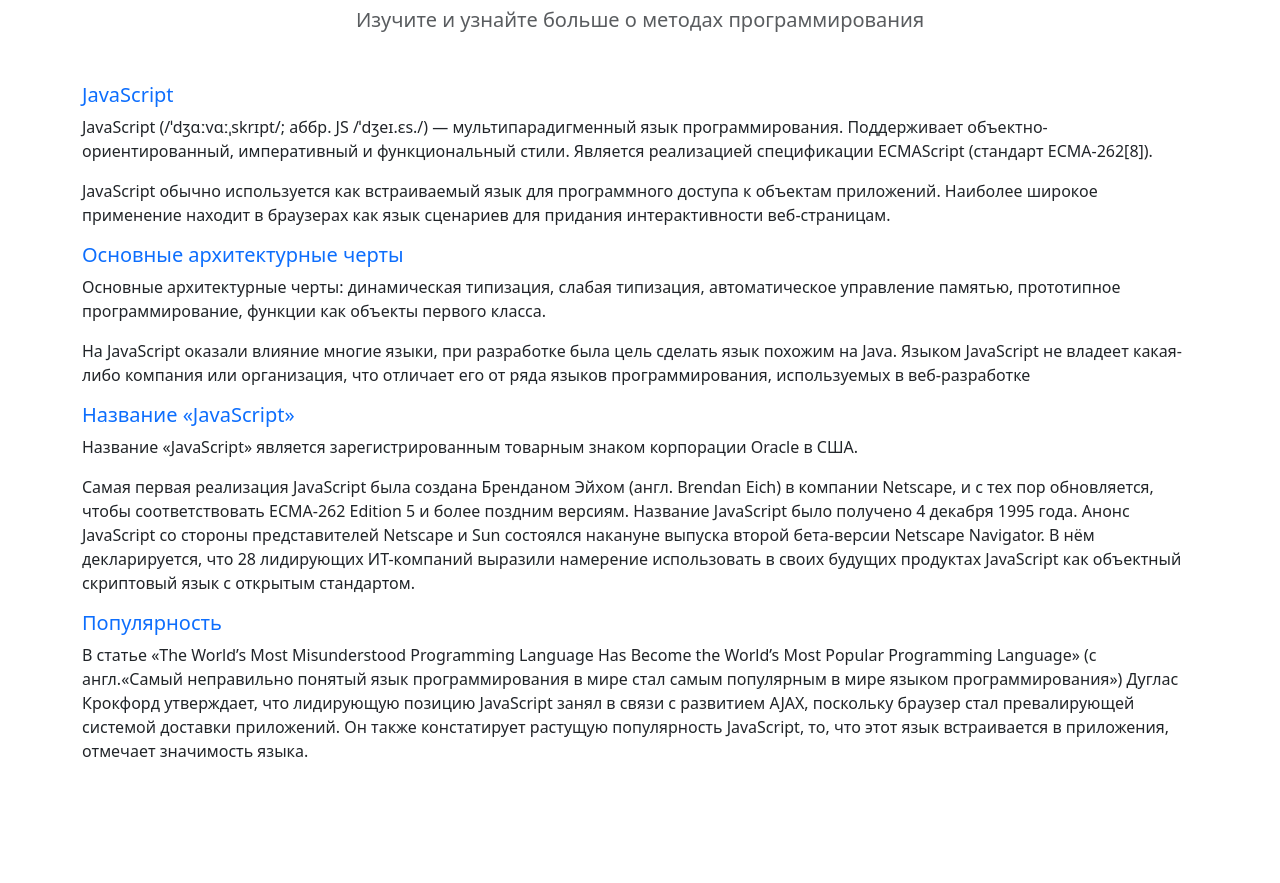
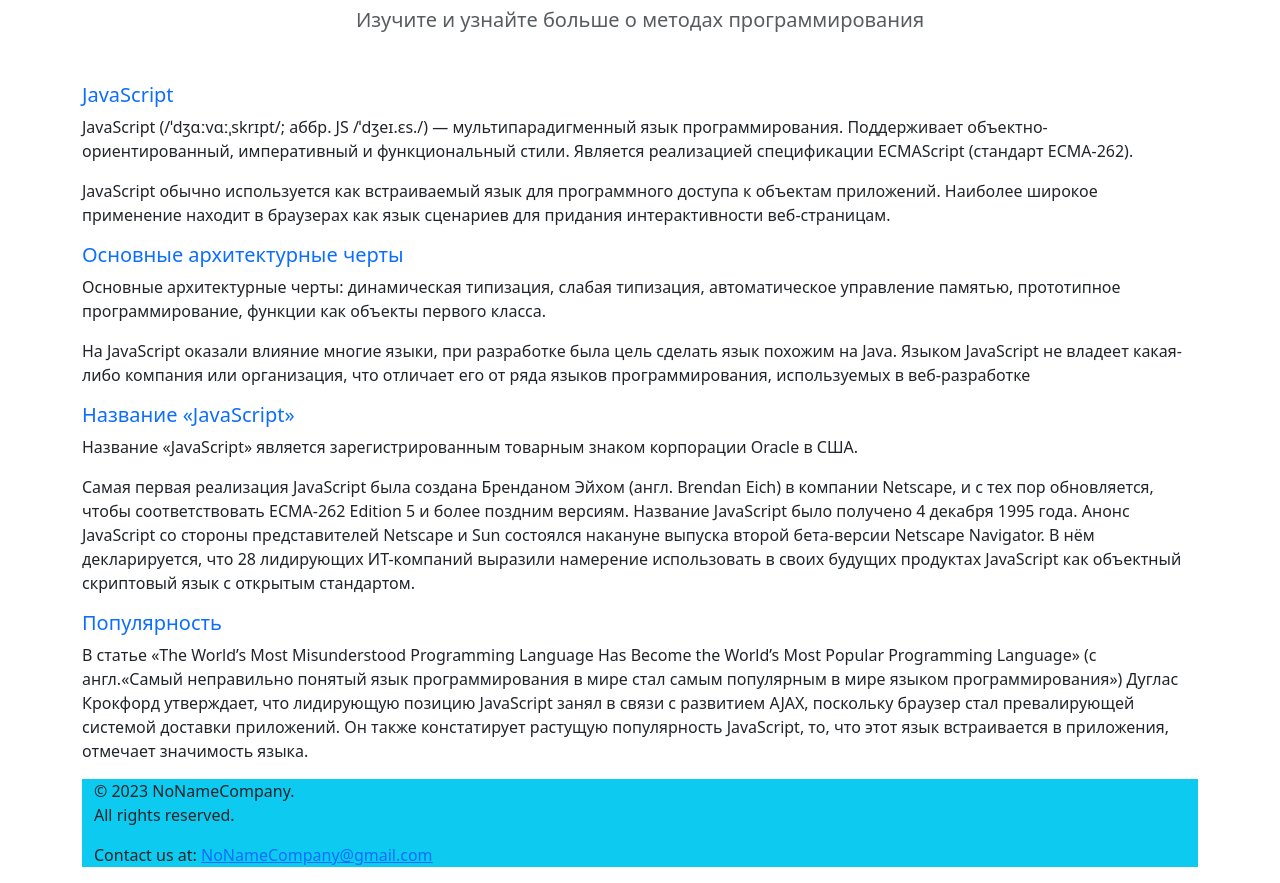
Before and after one commit to Meddway/hw62, a React (Vite) app: page / in a window 1280 px wide. Shown: the part 191-1074 px from the top of the page. Before the commit the page ends 970 px from the top, so only its background shows below. Built offline with nearby package versions, Linux system fonts and the light colour scheme.

Commit message:
Добавлен и стилизован компонент Footer

```diff
--- /dev/null
+++ b/src/components/Footer.tsx
@@ -0,0 +1,17 @@
+const Footer = () => {
+  return (
+    <div className="footer mt-3 bg-info mb-3">
+      <div className="container">
+        <p className="mb-0">
+          &copy; 2023 NoNameCompany.
+        </p>
+        <p>All rights reserved.</p>
+        <p className="mb-0">
+          Contact us at: <a href="mailto:NoNameCompany@gmail.com">NoNameCompany@gmail.com</a>
+        </p>
+      </div>
+    </div>
+  );
+};
+
+export default Footer;
--- a/src/components/Toolbar.tsx
+++ b/src/components/Toolbar.tsx
@@ -9,10 +9,10 @@
 const Toolbar: React.FC<Props> = () => {
   return (
     <nav className="navbar navbar-expand-lg navbar-dark bg-primary">
-    <div className="d-flex justify-content-center mt-4">
-      <Link to="/aboutUs" className="btn btn-primary mx-2">About us</Link>
-      <Link to="/contactsLink" className="btn btn-primary mx-2">Contacts </Link>
-    </div>
+      <div className="d-flex justify-content-center mt-4">
+        <Link to="/aboutUs" className="btn btn-primary mx-2">About us</Link>
+        <Link to="/сontacts" className="btn btn-primary mx-2">Contacts</Link>
+      </div>
     </nav>
   );
 };
--- a/src/pages/AboutUs.tsx
+++ b/src/pages/AboutUs.tsx
@@ -1,4 +1,3 @@
-
 
 const AboutUs = () => {
   return (
--- a/src/pages/Home.tsx
+++ b/src/pages/Home.tsx
@@ -1,10 +1,11 @@
 import React from 'react';
 import Toolbar from '../components/Toolbar';
+import Footer from '../components/Footer';
 
 const Home: React.FC = () => {
   return (
     <div className="container mt-5">
-      <Toolbar aboutUsLink="/aboutUs" contactsLink="/contacts"/>
+      <Toolbar aboutUsLink="/aboutUs" contactsLink="/contacts" />
       <h2 className="text-center text-primary mt-4">Добро пожаловать в историю создания JS</h2>
       <p className="text-center text-muted lead mt-2">Изучите и узнайте больше о методах программирования</p>
 
@@ -13,7 +14,7 @@
         <p>
           JavaScript (/ˈdʒɑːvɑːˌskrɪpt/; аббр. JS /ˈdʒeɪ.ɛs./) — мультипарадигменный язык программирования.
           Поддерживает объектно-ориентированный, императивный и функциональный стили.
-          Является реализацией спецификации ECMAScript (стандарт ECMA-262[8]).
+          Является реализацией спецификации ECMAScript (стандарт ECMA-262).
         </p>
 
         <p>
@@ -56,6 +57,7 @@
           значимость языка.
         </p>
       </div>
+      <Footer/>
     </div>
   );
 };
```
